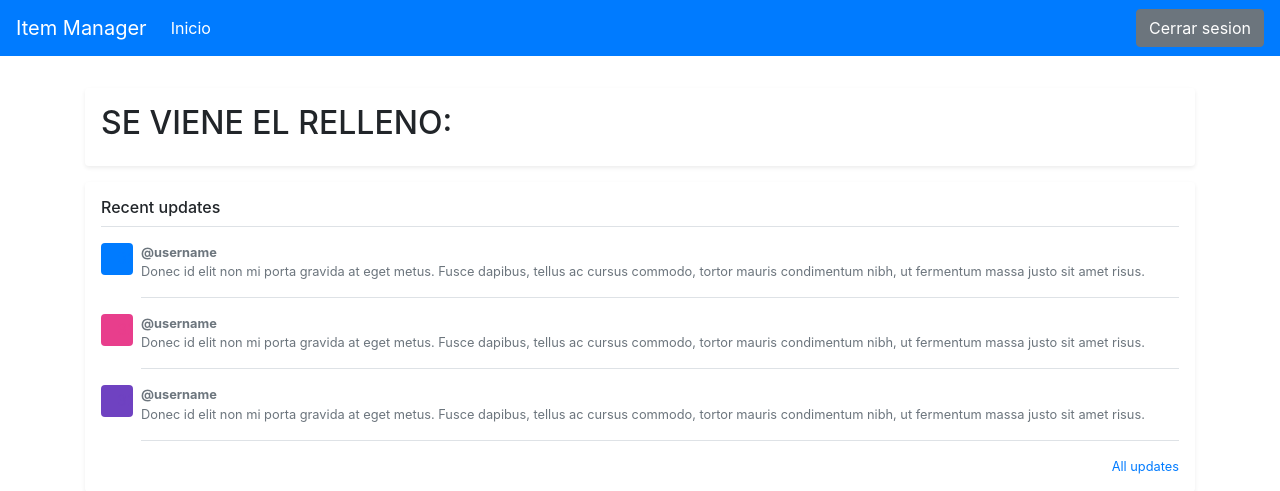
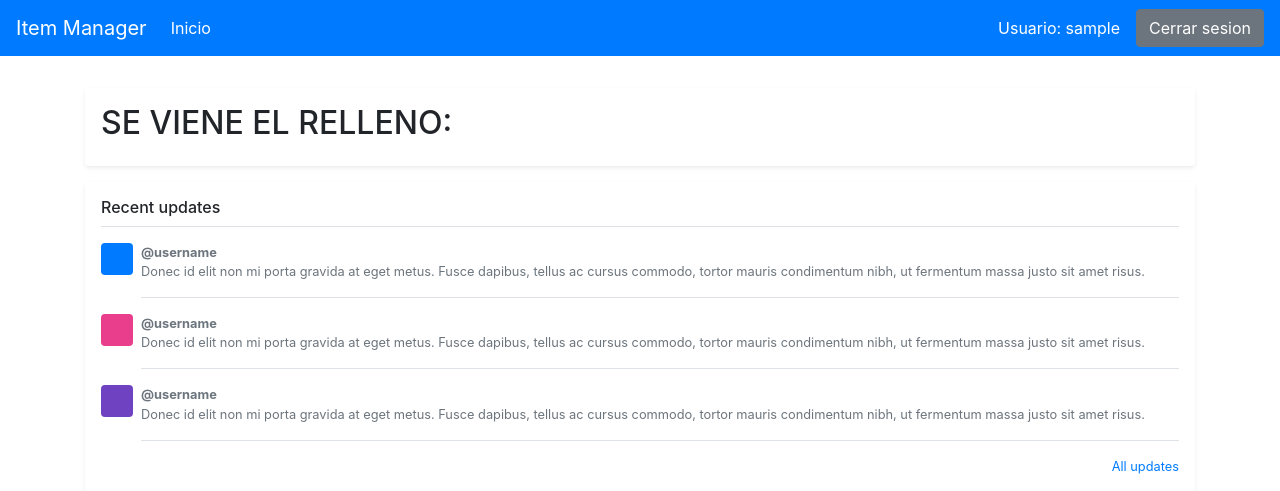
Before and after one commit to fer334/ItemManager, a Django app: page / in a window 1280 px wide. Shown: the top 491 px of the page. Run offline with Django 3.2, Linux system fonts and the light colour scheme; the visitor is signed in with stand-in values (Sample User, id 1); parts of the project's set-up code (start-up, migrations or seed data) failed here and were passed over; some libraries are stand-ins or nearby versions.

Commit message:
Cambios en UI nuevamente para los templates

```diff
--- a/templates/login/loginHeader.html
+++ b/templates/login/loginHeader.html
@@ -34,6 +34,7 @@
                 </ul>
                 {% if user.is_authenticated %}
                     <div class="form-inline my-2 my-lg-0">
+                        <p class="mr-3 my-2 my-sm-0 text-white">Usuario: {{ user.username }}</p>
                         <a class="btn btn-secondary my-2 my-sm-0" href="{% url 'login:logout' %}">Cerrar sesion</a>
                     </div>
                 {% endif %}
```
Also changed, not shown: templates/login/testLogin.html (indentation only).
